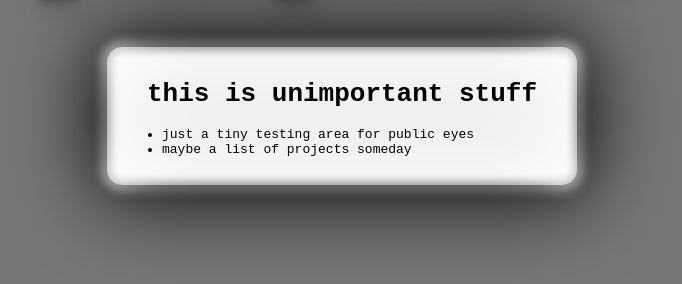
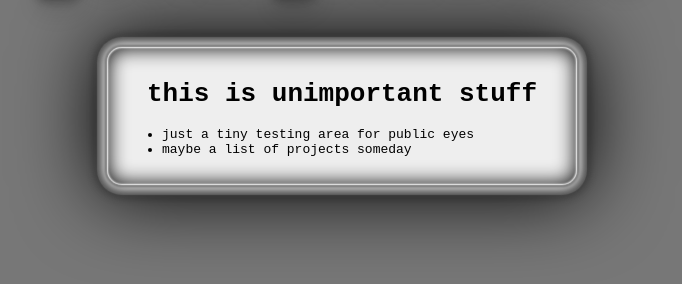
Before and after one commit to GottZ/gottz.github.com, a plain HTML site: page index.html in a window 1280 px wide. Shown: the part 118-402 px from the top of the page, without its empty margins (298-980 px from the left). Drawn offline with Linux system fonts and the light colour scheme.

Commit message:
new box style

```diff
--- a/style.css
+++ b/style.css
@@ -11,9 +11,9 @@ body {
 }
 
 .shadowBox {
-	-webkit-box-shadow: 0px 0px 83px 10px #000, 0px 0px 10px 6px #fff, inset 0px 0px 83px 10px #fff, inset 0px 0px 9px 3px #000;
-	-moz-box-shadow: 0px 0px 83px 10px #000, 0px 0px 10px 6px #fff, inset 0px 0px 83px 10px #fff, inset 0px 0px 9px 3px #000;
-	box-shadow: 0px 0px 83px 10px #000, 0px 0px 10px 6px #fff, inset 0px 0px 83px 10px #fff, inset 0px 0px 9px 3px #000;
+	-webkit-box-shadow: inset 0px 0px 2px 1px #fff, inset 0px 0px 20px 1px #000, 0px 0px 2px 0px #fff, 0px 0px 3px 2px #555, 0px 0px 11px 2px #fff, 0px 0px 8px 0px #fff, 0px 0px 1px 10px #555, 0px 0px 10px 10px #222, 0px 0px 80px 10px #000;
+	-moz-box-shadow: inset 0px 0px 2px 1px #fff, inset 0px 0px 20px 1px #000, 0px 0px 2px 0px #fff, 0px 0px 3px 2px #555, 0px 0px 11px 2px #fff, 0px 0px 8px 0px #fff, 0px 0px 1px 10px #555, 0px 0px 10px 10px #222, 0px 0px 80px 10px #000;
+	box-shadow: inset 0px 0px 2px 1px #fff, inset 0px 0px 20px 1px #000, 0px 0px 2px 0px #fff, 0px 0px 3px 2px #555, 0px 0px 11px 2px #fff, 0px 0px 8px 0px #fff, 0px 0px 1px 10px #555, 0px 0px 10px 10px #222, 0px 0px 80px 10px #000;
 	background-color: #eee;
 	border-radius: 15px;
 	padding: 15px;
```
